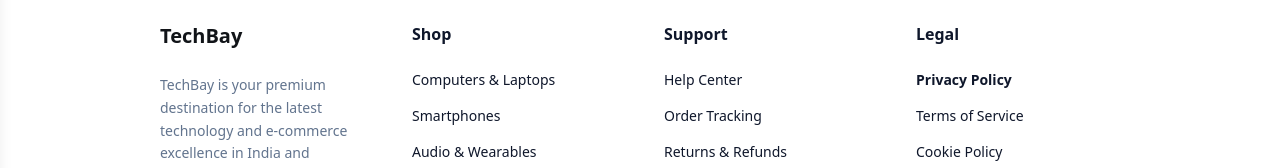
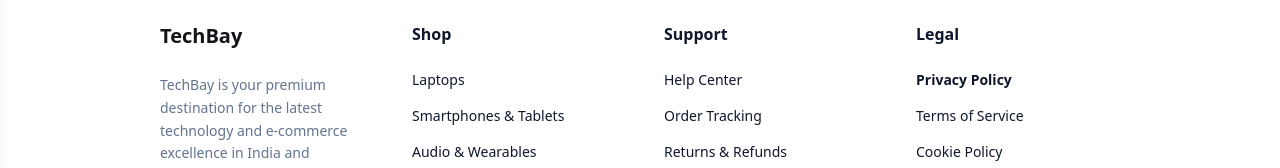
Before and after one commit to hariom9617/tech-bay, a React (Vite) app: page /profile in a window 1280 px wide. Shown: the part 171-339 px from the top of the page. Built offline with nearby package versions, Linux system fonts and the light colour scheme.

Commit message:
Update Footer.jsx

```diff
--- a/src/Components/layout/Footer.jsx
+++ b/src/Components/layout/Footer.jsx
@@ -23,12 +23,12 @@
           <ul className="space-y-4 text-sm text-slate-900">
             <li>
               <a className="hover:text-primary transition-colors" href="/product">
-                Computers &amp; Laptops
+                Laptops
               </a>
             </li>
             <li>
               <a className="hover:text-primary transition-colors" href="/product">
-                Smartphones
+                Smartphones &amp; Tablets
               </a>
             </li>
             <li>
```
